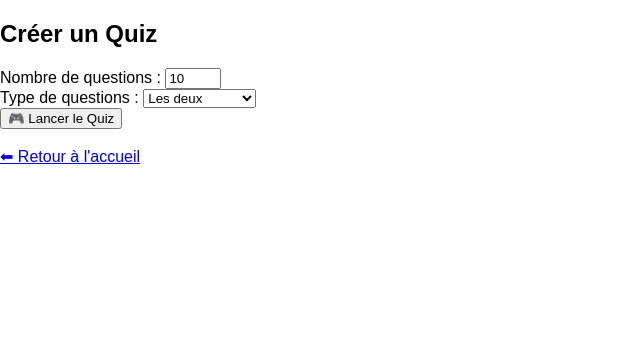
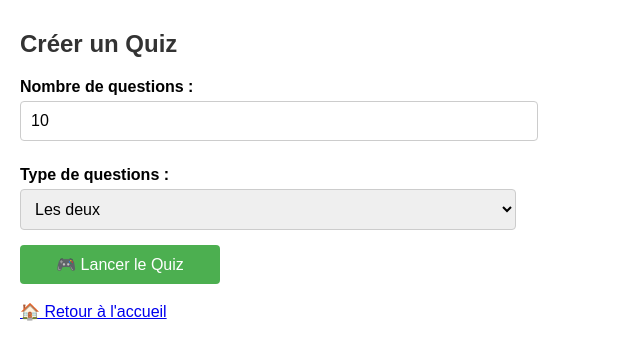
Before and after one commit to PierreKROB/projet_pj, a PHP site: page /app/views/quiz/setup.php in a window 1280 px wide. Shown: the part 100-460 px from the top of the page, without its empty margins (0-640 px from the left). Run offline with PHP 8.4, Linux system fonts and the light colour scheme.

Commit message:
UI (un peu partout)

```diff
--- a/app/views/layouts/header.php
+++ b/app/views/layouts/header.php
@@ -33,7 +33,7 @@
         <h1>Battle Quizz</h1>
         <nav>
             <a href="/">Accueil</a>
-            <a href="/quizz">Jouer un Quizz</a>
+            <a href="/quiz/setup">Jouer un Quizz</a>
             <a href="/scores">Mes Scores</a>
             <a href="/auth/logout">Se déconnecter</a>
         </nav>
--- a/app/views/quiz/setup.php
+++ b/app/views/quiz/setup.php
@@ -1,5 +1,48 @@
 <?php include __DIR__ . '/../layouts/header.php'; ?>
+<!DOCTYPE html>
+<html lang="fr">
+<head>
+    <meta charset="UTF-8">
+    <meta name="viewport" content="width=device-width, initial-scale=1.0">
+    <title>Setup</title>
+    <style>
+        main{
+            padding: 10px 20px;
+        }
+        h2 {
+            color: #333;
+        }
 
+        label {
+            display: block;
+            text-align: left;
+            font-weight: 600;
+            margin: 10px 0 5px;
+        }
+
+        input, select {
+            width: 40%;
+            padding: 10px;
+            margin-bottom: 15px;
+            border: 1px solid #ccc;
+            border-radius: 4px;
+            font-size: 16px;
+        }
+        button {
+            background-color: #4CAF50;
+            color: white;
+            padding: 10px;
+            border: none;
+            border-radius: 4px;
+            cursor: pointer;
+            width: 200px;
+            font-size: 16px;
+        }
+
+        button:hover {
+            background-color: rgb(62, 142, 65);
+        }
+    </style>
 <main>
     <h2>Créer un Quiz</h2>
 
@@ -25,7 +68,7 @@
 
     <br>
 
-    <a href="/">⬅ Retour à l'accueil</a>
+    <a href="/">🏠 Retour à l'accueil</a>
 </main>
 
 </body>
```
Also changed, not shown: app/views/quiz/play.php (+39 -0 lines), app/views/quiz/result.php (+34 -0 lines).
